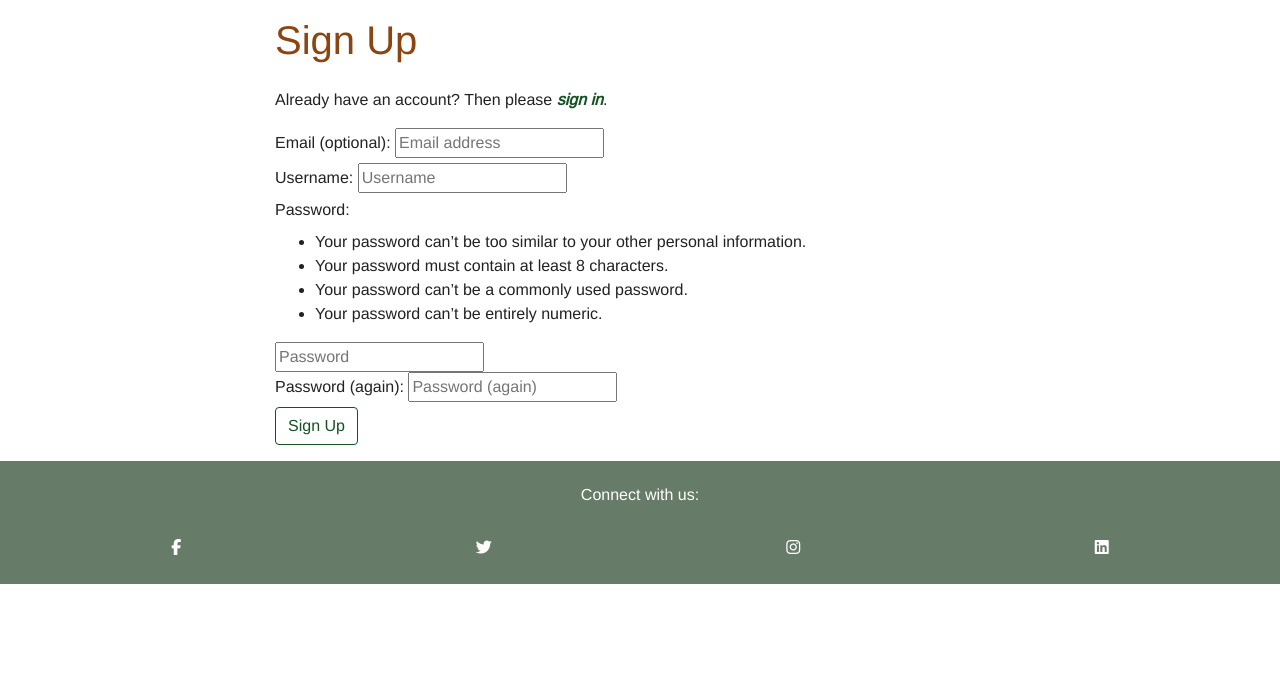
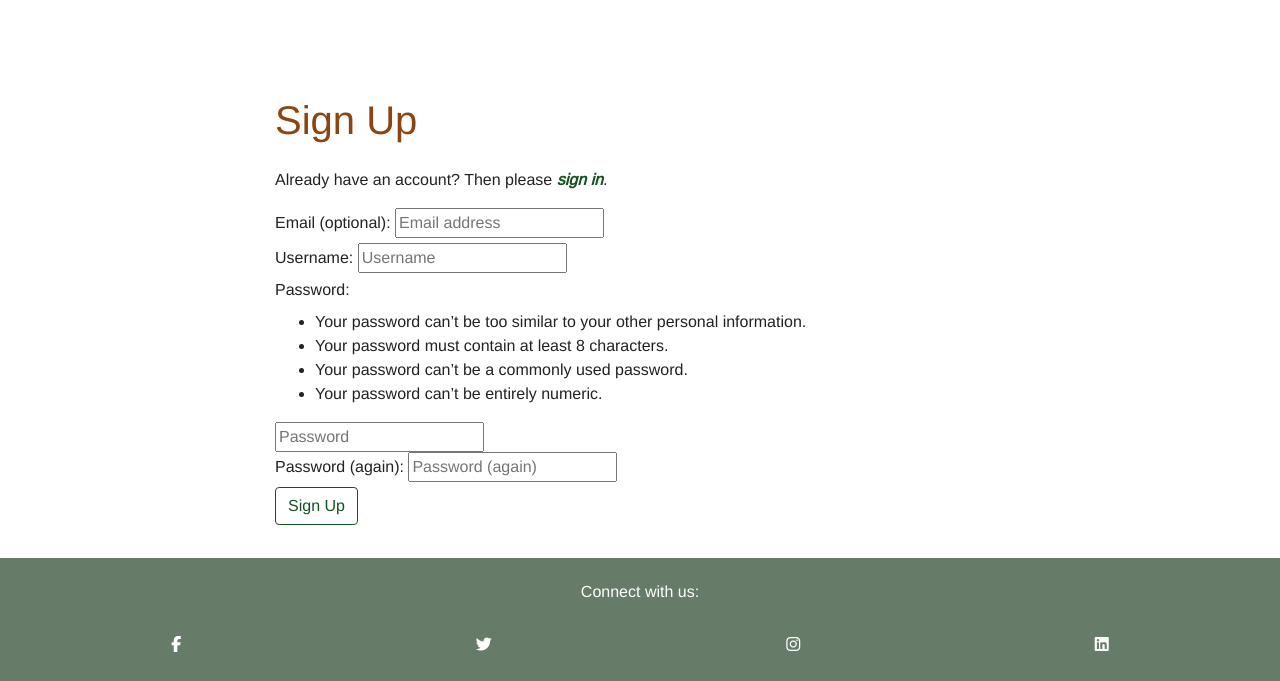
Before and after one commit to Gkicks/sprout, a Django app: page /accounts/signup/ in a window 1280 px wide. Shown: the part 146-827 px from the top of the page. Before the commit the page ends 730 px from the top, so only its background shows below. Run offline with Django 4.2, Linux system fonts and the light colour scheme; some libraries are stand-ins or nearby versions.

Commit message:
add styling to signup page

```diff
--- a/templates/account/signup.html
+++ b/templates/account/signup.html
@@ -4,7 +4,7 @@
 
 {% block content %}
 
-<div class="container mt-3 mb-3">
+<div class="container mt-3 mb-3 low-content-page">
     <div class="row">
         <div class="col-8 offset-sm-2 offset-1">
             <h1 class="allauth-header mb-4">{% trans "Sign Up" %}</h1>
@@ -12,7 +12,7 @@
         </div>
     </div>
     <div class="row">
-        <div class="col-8 offset-sm-2 offset-1">
+        <div class="col-8 offset-sm-2 offset-1" id="signup-form-container">
             <form class="signup" id="signup_form" method="post" action="{% url 'account_signup' %}">
                 {% csrf_token %}
                 {{ form.as_div }}
```
Also changed, not shown: 1 other file.
